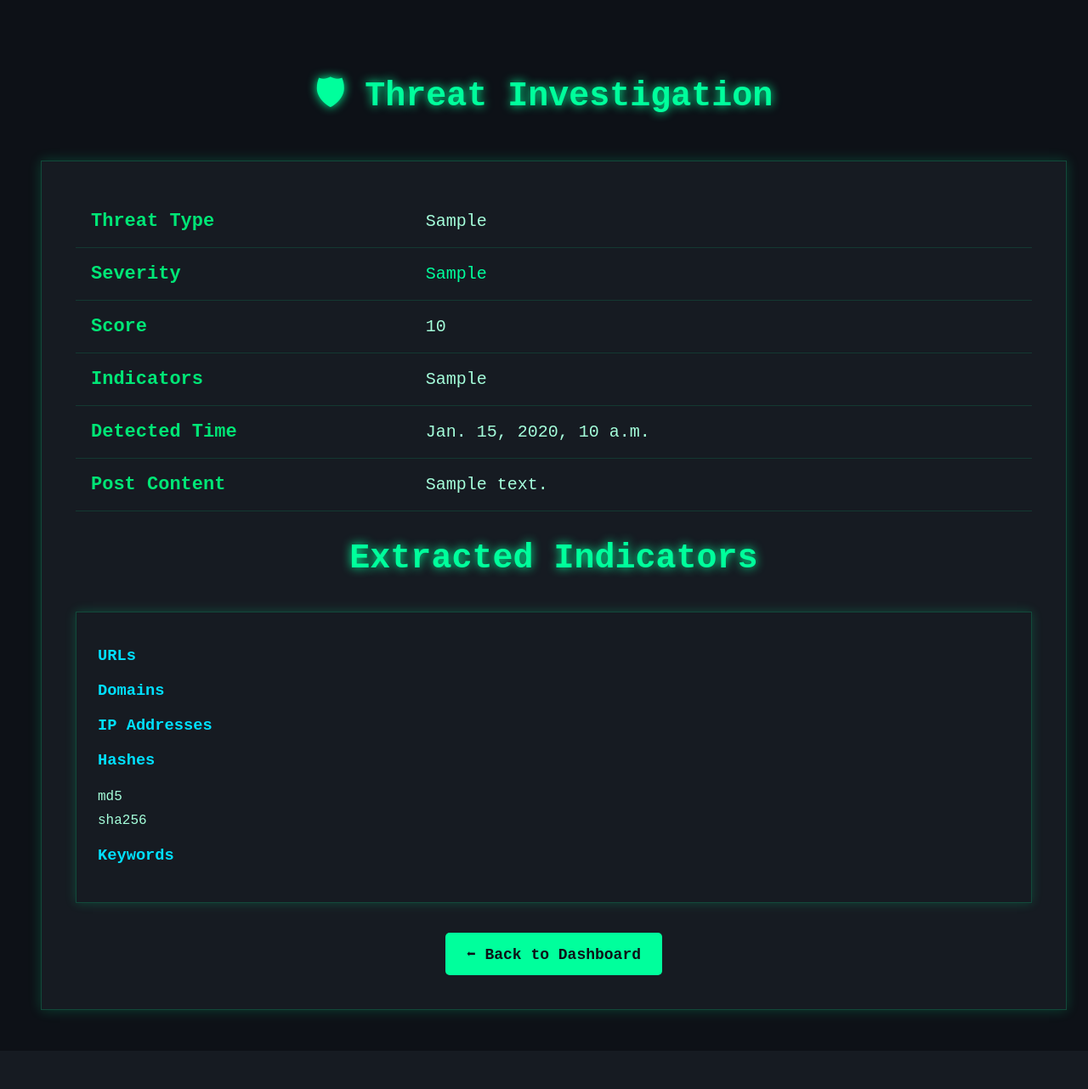
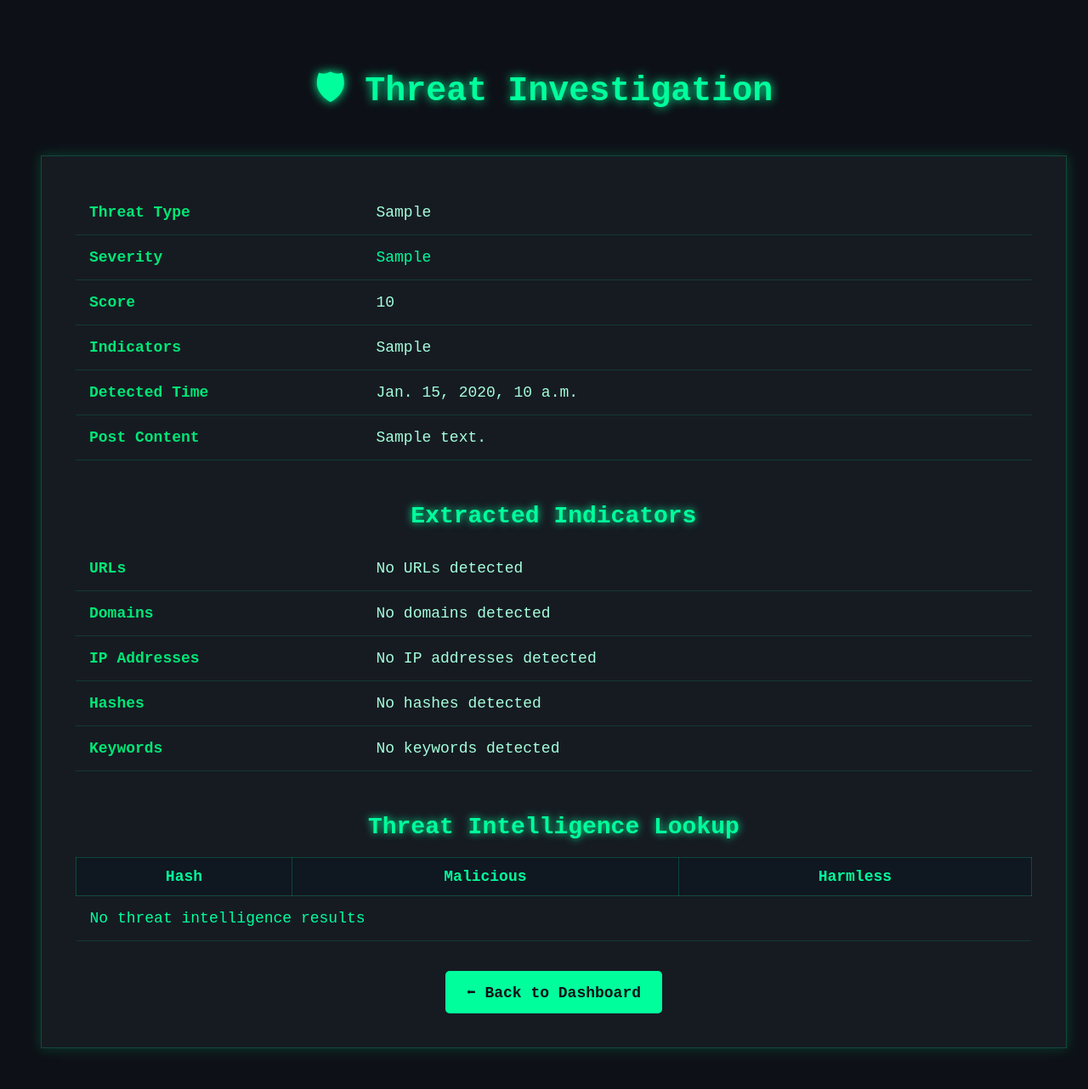
Before and after one commit to Nadhil-an/ThreatLens-Social-Media-Threat-Monitoring, a Django app: page /threat/1/ in a window 1280 px wide. Shown: the whole page at 85% size. Before the commit the page ends 1189 px from the top, so only its background shows below. Run offline with Django 5.2, Linux system fonts and the light colour scheme; tables that the repository leaves empty hold one stand-in row (values such as "Sample post").

Commit message:
dashboard creation

```diff
--- a/threatlens/analysis/hash_analyzer.py
+++ b/threatlens/analysis/hash_analyzer.py
@@ -8,8 +8,8 @@ def analyze_hash(file_hash):
     if not result:
         return None
 
-    malicious = result["malicious"]
-    suspicious = result["suspicious"]
+    malicious = result.get("malicious", 0)
+    suspicious = result.get("suspicious", 0)
 
     score = 0
 
--- a/threatlens/analysis/indicator_extractor.py
+++ b/threatlens/analysis/indicator_extractor.py
@@ -54,6 +54,7 @@ def extract_ips(text):
 # HASH EXTRACTION
 # -----------------------------
 
+
 def extract_hashes(text):
 
     md5_pattern = r'\b[a-fA-F0-9]{32}\b'
@@ -62,10 +63,9 @@ def extract_hashes(text):
     md5_hashes = re.findall(md5_pattern, text)
     sha256_hashes = re.findall(sha256_pattern, text)
 
-    return {
-        "md5": md5_hashes,
-        "sha256": sha256_hashes
-    }
+    hashes = md5_hashes + sha256_hashes
+
+    return hashes
 
 
 # -----------------------------
--- a/threatlens/analysis/threat_detector.py
+++ b/threatlens/analysis/threat_detector.py
@@ -171,7 +171,7 @@ def classify_threat_type(post_text, urls, domains, indicators):
 # MAIN POST ANALYSIS PIPELINE
 # ------------------------------
 
-def analyze_post(post, keywords, urls, domains):
+def analyze_post(post, keywords, urls, domains, ips, hashes):
 
     # Keyword analysis
     keyword_score, keyword_indicators = calculate_threat_score(keywords)
--- a/threatlens/analysis/threat_intel.py
+++ b/threatlens/analysis/threat_intel.py
@@ -1,6 +1,5 @@
 import requests
 from django.conf import settings
-
 
 VT_BASE_URL = "https://www.virustotal.com/api/v3"
 
@@ -21,7 +20,10 @@ def check_domain_virustotal(domain):
 
         response = requests.get(url, headers=headers)
 
+        print("VT DOMAIN STATUS:", response.status_code)
+
         if response.status_code != 200:
+            print("VirusTotal Domain Error:", response.text)
             return None
 
         data = response.json()
@@ -59,19 +61,20 @@ def check_hash_virustotal(file_hash):
 
         response = requests.get(url, headers=headers)
 
+        print("VT HASH STATUS:", response.status_code)
+
         if response.status_code != 200:
+            print("VirusTotal Hash Error:", response.text)
             return None
 
         data = response.json()
 
         stats = data["data"]["attributes"]["last_analysis_stats"]
 
-        malicious = stats.get("malicious", 0)
-        suspicious = stats.get("suspicious", 0)
-
         return {
-            "malicious": malicious,
-            "suspicious": suspicious
+            "malicious": stats.get("malicious", 0),
+            "suspicious": stats.get("suspicious", 0),
+            "harmless": stats.get("harmless", 0)
         }
 
     except Exception as e:
--- a/threatlens/dashboard/views.py
+++ b/threatlens/dashboard/views.py
@@ -1,6 +1,7 @@
 from django.shortcuts import render, get_object_or_404
 from threats.models import Threat
 from analysis.indicator_extractor import extract_urls, extract_domains, extract_ips, extract_hashes, extract_keywords
+from analysis.threat_intel import check_hash_virustotal
 
 
 
@@ -44,13 +45,27 @@ def threat_detail(request, threat_id):
     hashes = extract_hashes(content)
     keywords = extract_keywords(content)
 
+    vt_results = []
+
+    for h in hashes:
+
+        vt = check_hash_virustotal(h)
+
+        if vt:
+            vt_results.append({
+                "hash": h,
+                "malicious": vt["malicious"],
+                "harmless": vt["harmless"]
+            })
+
     context = {
         "threat": threat,
         "urls": urls,
         "domains": domains,
         "ips": ips,
         "hashes": hashes,
-        "keywords": keywords
+        "keywords": keywords,
+        "vt_results": vt_results
     }
 
     return render(request, "Dashboard/threat_detail.html", context)
--- a/threatlens/templates/Dashboard/threat_detail.html
+++ b/threatlens/templates/Dashboard/threat_detail.html
@@ -17,17 +17,16 @@ body{
     padding:40px;
 }
 
-/* Title */
+/* Page Title */
 
-h2{
-    color:#00ff9c;
+.page-title{
+    text-align:center;
+    font-size:40px;
+    margin-bottom:40px;
     text-shadow:0 0 12px #00ff9c;
-    text-align:center;
-    margin-bottom:40px;
-    font-size:40px;
 }
 
-/* Investigation container */
+/* Main Card */
 
 .card{
     background:#161b22;
@@ -38,18 +37,23 @@ h2{
     box-shadow:0 0 14px #00ff9c33;
 }
 
-/* Table */
+/* Tables */
 
 table{
     width:100%;
     border-collapse:collapse;
-    font-size:20px;
+    font-size:18px;
 }
 
-/* Table rows */
+th{
+    background:#0f1720;
+    padding:12px;
+    border:1px solid #00ff9c33;
+    color:#00ff9c;
+}
 
 td{
-    padding:18px;
+    padding:16px;
     border-bottom:1px solid #00ff9c22;
 }
 
@@ -58,18 +62,16 @@ td{
 .label{
     color:#00e676;
     font-weight:bold;
-    width:35%;
-    font-size:22px;
+    width:30%;
 }
 
 /* Value column */
 
 .value{
     color:#a5ffdb;
-    font-size:20px;
 }
 
-/* Severity colors */
+/* Severity */
 
 .high{
     color:#ff3b3b;
@@ -84,6 +86,16 @@ td{
 .low{
     color:#00ff9c;
     font-weight:bold;
+}
+
+/* Section title */
+
+.section-title{
+    text-align:center;
+    margin-top:50px;
+    margin-bottom:20px;
+    font-size:28px;
+    text-shadow:0 0 10px #00ff9c;
 }
 
 /* Hover */
@@ -114,46 +126,18 @@ tr:hover{
     text-align:center;
 }
 
-.ioc-panel{
-
-background:#161b22;
-padding:25px;
-border:1px solid #00ff9c33;
-margin-top:30px;
-box-shadow:0 0 12px #00ff9c33;
-
-}
-
-.ioc-panel h3{
-
-color:#00e0ff;
-margin-top:15px;
-
-}
-
-.ioc-panel ul{
-
-list-style:none;
-padding-left:0;
-
-}
-
-.ioc-panel li{
-
-padding:5px 0;
-color:#a5ffdb;
-
-}
-
 </style>
 
 </head>
 
+
 <body>
 
-<h2>🛡 Threat Investigation</h2>
+<h1 class="page-title">🛡 Threat Investigation</h1>
 
 <div class="card">
+
+<!-- Threat Summary -->
 
 <table>
 
@@ -177,8 +161,6 @@ color:#a5ffdb;
 <td class="value">{{ threat.indicators }}</td>
 </tr>
 
-
-
 <tr>
 <td class="label">Detected Time</td>
 <td class="value">{{ threat.detected_at }}</td>
@@ -192,46 +174,100 @@ color:#a5ffdb;
 </table>
 
 
-<h2> Extracted Indicators</h2>
+<!-- Extracted Indicators -->
 
-<div class="ioc-panel">
+<h2 class="section-title">Extracted Indicators</h2>
 
-<h3>URLs</h3>
-<ul>
+<table>
+
+<tr>
+<td class="label">URLs</td>
+<td class="value">
 {% for u in urls %}
-<li>{{ u }}</li>
+{{ u }}<br>
+{% empty %}
+No URLs detected
 {% endfor %}
-</ul>
+</td>
+</tr>
 
-<h3>Domains</h3>
-<ul>
+<tr>
+<td class="label">Domains</td>
+<td class="value">
 {% for d in domains %}
-<li>{{ d }}</li>
+{{ d }}<br>
+{% empty %}
+No domains detected
 {% endfor %}
-</ul>
+</td>
+</tr>
 
-<h3>IP Addresses</h3>
-<ul>
+<tr>
+<td class="label">IP Addresses</td>
+<td class="value">
 {% for ip in ips %}
-<li>{{ ip }}</li>
+{{ ip }}<br>
+{% empty %}
+No IP addresses detected
 {% endfor %}
-</ul>
+</td>
+</tr>
 
-<h3>Hashes</h3>
-<ul>
+<tr>
+<td class="label">Hashes</td>
+<td class="value">
 {% for h in hashes %}
-<li>{{ h }}</li>
+{{ h }}<br>
+{% empty %}
+No hashes detected
 {% endfor %}
-</ul>
+</td>
+</tr>
 
-<h3>Keywords</h3>
-<ul>
+<tr>
+<td class="label">Keywords</td>
+<td class="value">
 {% for k in keywords %}
-<li>{{ k }}</li>
+{{ k }}<br>
+{% empty %}
+No keywords detected
 {% endfor %}
-</ul>
+</td>
+</tr>
 
-</div>
+</table>
+
+
+<!-- Threat Intelligence -->
+
+<h2 class="section-title">Threat Intelligence Lookup</h2>
+
+<table>
+
+<tr>
+<th>Hash</th>
+<th>Malicious</th>
+<th>Harmless</th>
+</tr>
+
+{% for vt in vt_results %}
+
+<tr>
+<td>{{ vt.hash }}</td>
+<td class="high">{{ vt.malicious }}</td>
+<td>{{ vt.harmless }}</td>
+</tr>
+
+{% empty %}
+
+<tr>
+<td colspan="3">No threat intelligence results</td>
+</tr>
+
+{% endfor %}
+
+</table>
+
 
 <div class="center">
 <a href="/" class="back-btn">⬅ Back to Dashboard</a>
--- a/threatlens/threatlens/settings.py
+++ b/threatlens/threatlens/settings.py
@@ -42,6 +42,7 @@ INSTALLED_APPS = [
     'threats',
     'analysis',
     'dashboard',
+
 ]
 
 MIDDLEWARE = [
--- a/threatlens/threatlens/urls.py
+++ b/threatlens/threatlens/urls.py
@@ -25,4 +25,6 @@ urlpatterns = [
 
     # Posts module
     path('posts/', include('posts.urls')),
+
+
 ]
--- a/threatlens/threats/views.py
+++ /dev/null
@@ -1,3 +0,0 @@
-from django.shortcuts import render
-
-# Create your views here.
```
Also changed, not shown: threatlens/analysis/threat_scoring.py (+49 -7 lines), threatlens/posts/views.py (+24 -2 lines).
